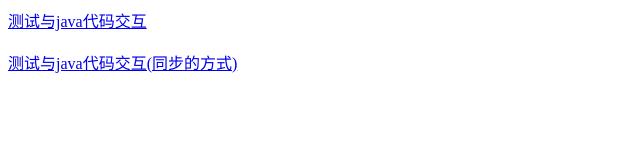
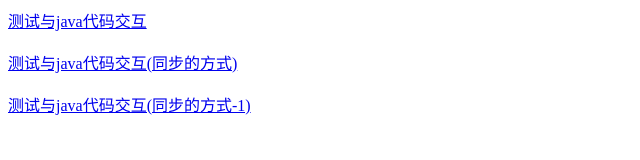
Before and after one commit to lieyanfeimao/JcefTest, a plain HTML site: page jstest.html in a window 1280 px wide. Shown: the whole page, without its empty margins (0-640 px from the left). Drawn offline with Linux system fonts and the light colour scheme.

Commit message:
demo更新

```diff
--- a/jstest.html
+++ b/jstest.html
@@ -13,6 +13,9 @@
 
 	<br>
 	<a href="javascript:testToJava2()">测试与java代码交互(同步的方式)</a>
+	<br><br>
+	<a href="javascript:testToJava3()">测试与java代码交互(同步的方式-1)</a>
+
 </body>
 <script>
 
```
